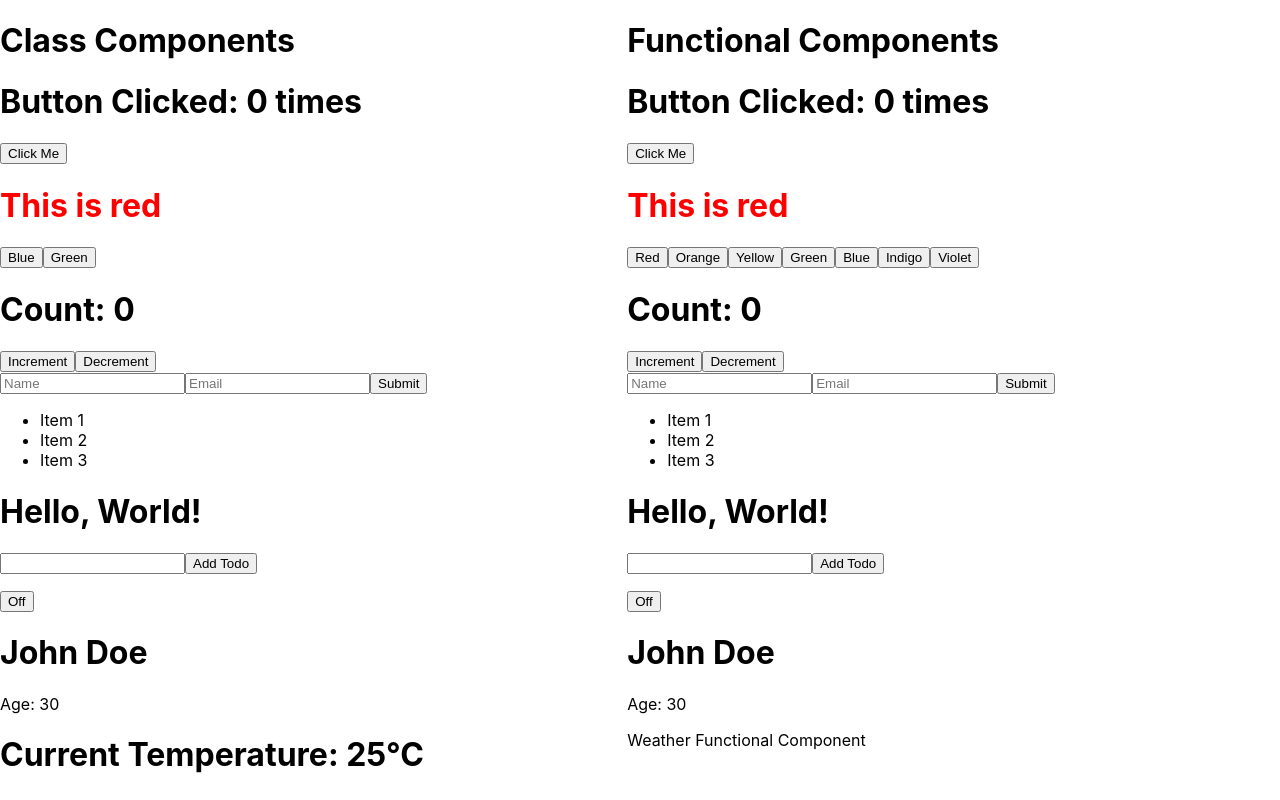
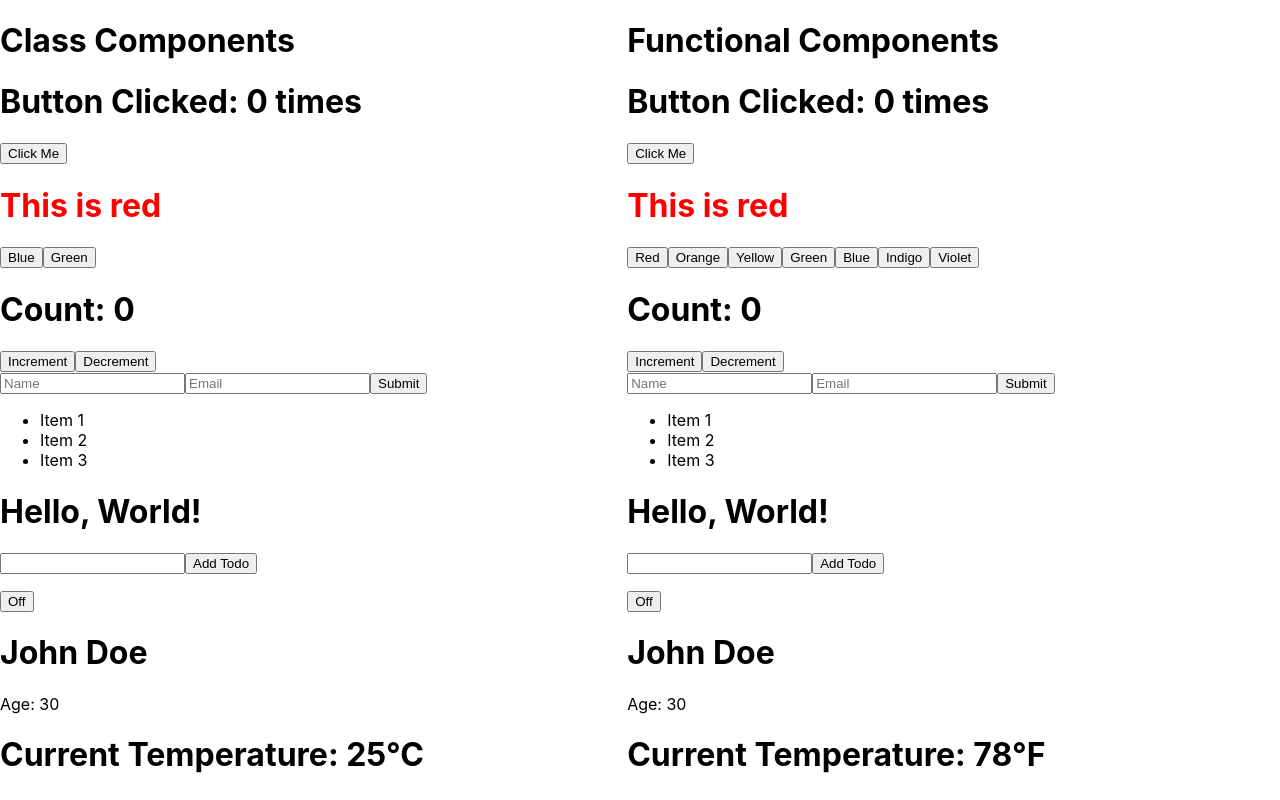
Before and after one commit to TraiLynne/ReactRefactorPractice, a React (Create React App) app in the folder app/: page / in a window 1280 px wide. Built offline with nearby package versions, Linux system fonts and the light colour scheme.

Commit message:
Refactored `Weather` into Functional Component

```diff
--- a/app/src/components/Weather/FunctionalComponent.js
+++ b/app/src/components/Weather/FunctionalComponent.js
@@ -1,5 +1,21 @@
+import { useEffect, useState } from "react";
+
 const ReWeather = () => {
-	return <p>Weather Functional Component</p>;
+	const [temp, setTemp] = useState(null);
+
+	useEffect(() => {
+		console.log("Fetching Data");
+		setTimeout(() => {
+			console.log("Done");
+			setTemp(78);
+		}, 3000);
+	}, []);
+
+	return (
+		<div>
+			<h1>Current Temperature: {temp ? `${temp}°F` : "Loading..."}</h1>
+		</div>
+	);
 };
 
 export default ReWeather;
```
